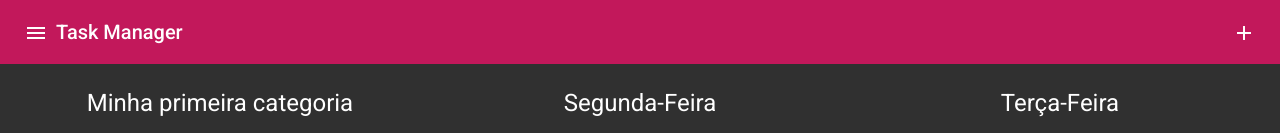
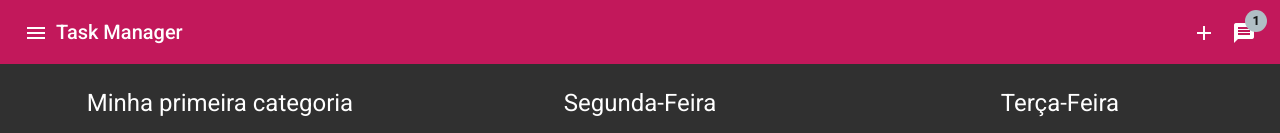
Before and after one commit to danillotc/To-Do-List, an Angular app: page /home in a window 1280 px wide. Shown: the top 133 px of the page. Built offline with nearby package versions, Linux system fonts and the light colour scheme; data requests are answered from the project's data file.

Commit message:
notificação adicionada

```diff
--- a/src/app/components/home/home.component.html
+++ b/src/app/components/home/home.component.html
@@ -31,6 +31,9 @@
             <button mat-icon-button class="example-icon favorite-icon" aria-label="Example icon-button with heart icon">
                 <mat-icon>add</mat-icon>
             </button>
+            <button mat-icon-button class="example-icon favorite-icon" aria-label="Example icon-button with heart icon">
+                <mat-icon matBadge="{{notificacoes.length}}" matBadgeColor="accent">message</mat-icon>
+            </button>
         </mat-toolbar>
 
         <main>
--- a/src/app/components/home/home.component.ts
+++ b/src/app/components/home/home.component.ts
@@ -7,6 +7,8 @@ import { Component, OnInit } from '@angular/core';
 })
 export class HomeComponent implements OnInit {
 
+  notificacoes = ['Uma nova tarefa foi criada!'];
+
   constructor() { }
 
   ngOnInit() {
```
Also changed, not shown: src/app/modules/material.module.ts (+5 -2 lines).
